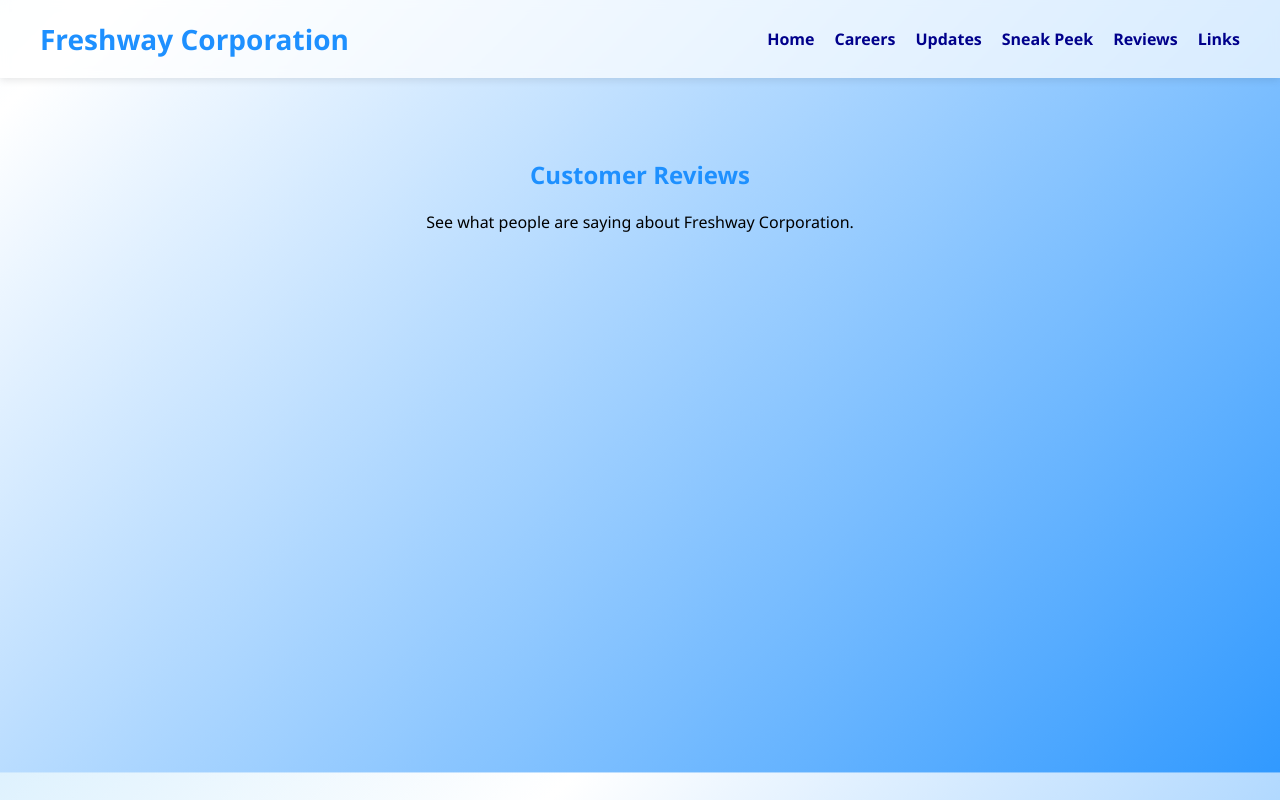
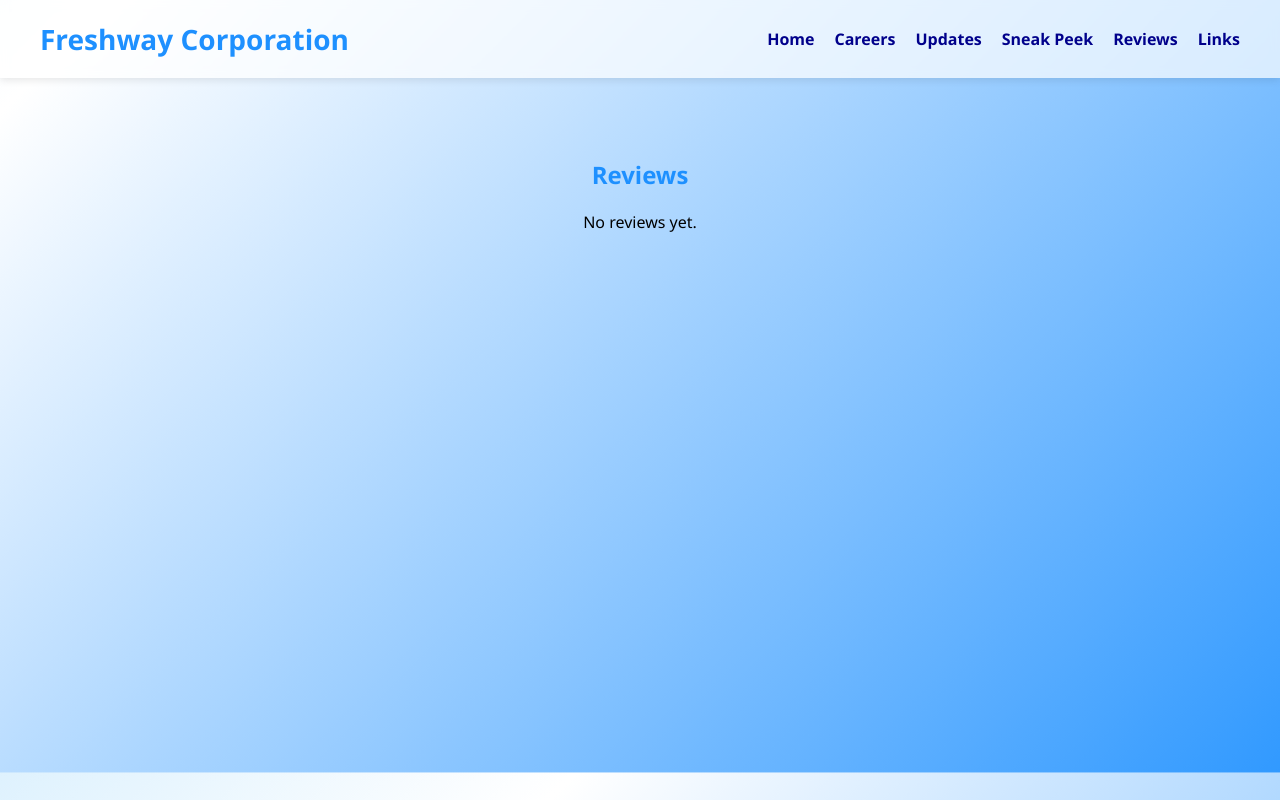
Before and after one commit to Hackerguy126578/FreshwayCorporation, a Next.js app: page /reviews in a window 1280 px wide. Built offline with nearby package versions, Linux system fonts and the light colour scheme.

Commit message:
Update reviews.js

```diff
--- a/pages/reviews.js
+++ b/pages/reviews.js
@@ -15,8 +15,8 @@ export default function Reviews() {
         </nav>
       </header>
       <main>
-        <h2>Customer Reviews</h2>
-        <p>See what people are saying about Freshway Corporation.</p>
+        <h2>Reviews</h2>
+        <p>No reviews yet.</p>
       </main>
     </>
   )
```
